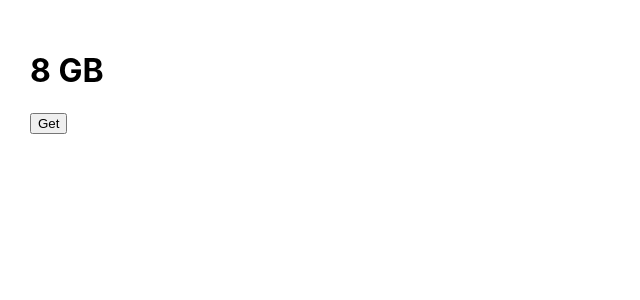
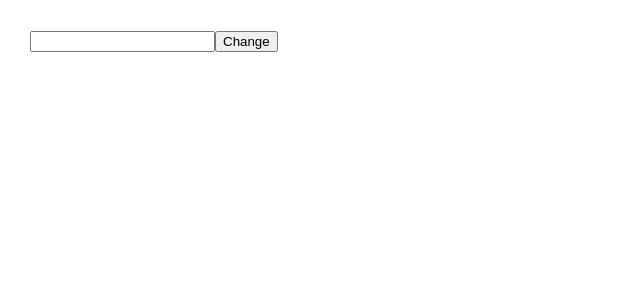
Before and after one commit to quocnhat02/microservice-dotnet, a React (Create React App) app: page / in a window 1280 px wide. Shown: the top 300 px of the page, without its empty margins (0-640 px from the left). Built offline with nearby package versions, Linux system fonts and the light colour scheme.

Commit message:
useState two-way binding

```diff
--- a/src/App.js
+++ b/src/App.js
@@ -1,22 +1,15 @@
 import React, { useState } from "react";
 
-const RAM = ["8 GB", "16 GB", "32 GB"];
-
 function App() {
-  const [ram, setRam] = useState(RAM[0]);
-
-  const handleRAM = () => {
-    setRam(() => {
-      let index = Math.floor(Math.random() * RAM.length);
-      console.log(RAM[index]);
-      return RAM[index];
-    });
+  const [name, setName] = useState("");
+  console.log(name);
+  const handleInput = (e) => {
+    setName(e.target.value);
   };
-
   return (
     <div className="App" style={{ padding: 30 }}>
-      <h1>{ram}</h1>
-      <button onClick={handleRAM}>Get</button>
+      <input type="text" value={name} onChange={handleInput} />
+      <button onClick={() => setName("Nguyen Van bbb")}>Change</button>
     </div>
   );
 }
```
